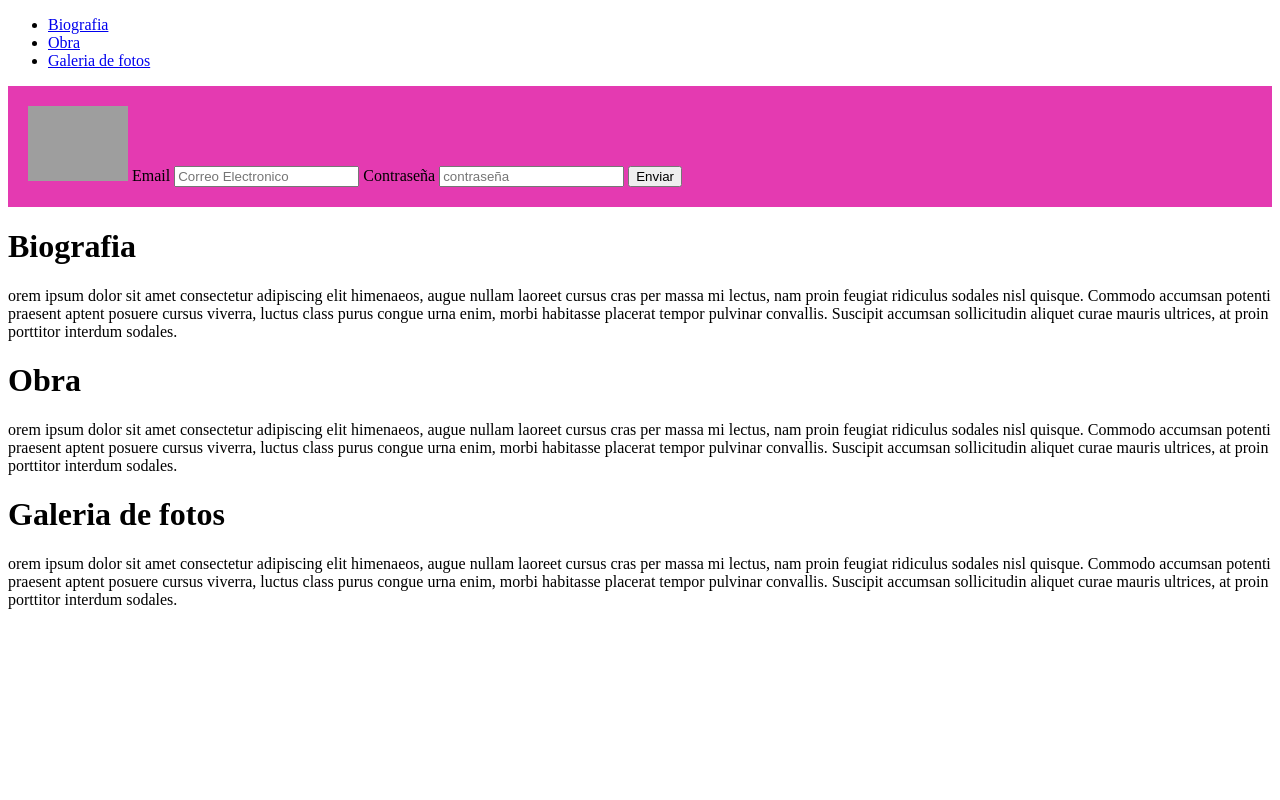
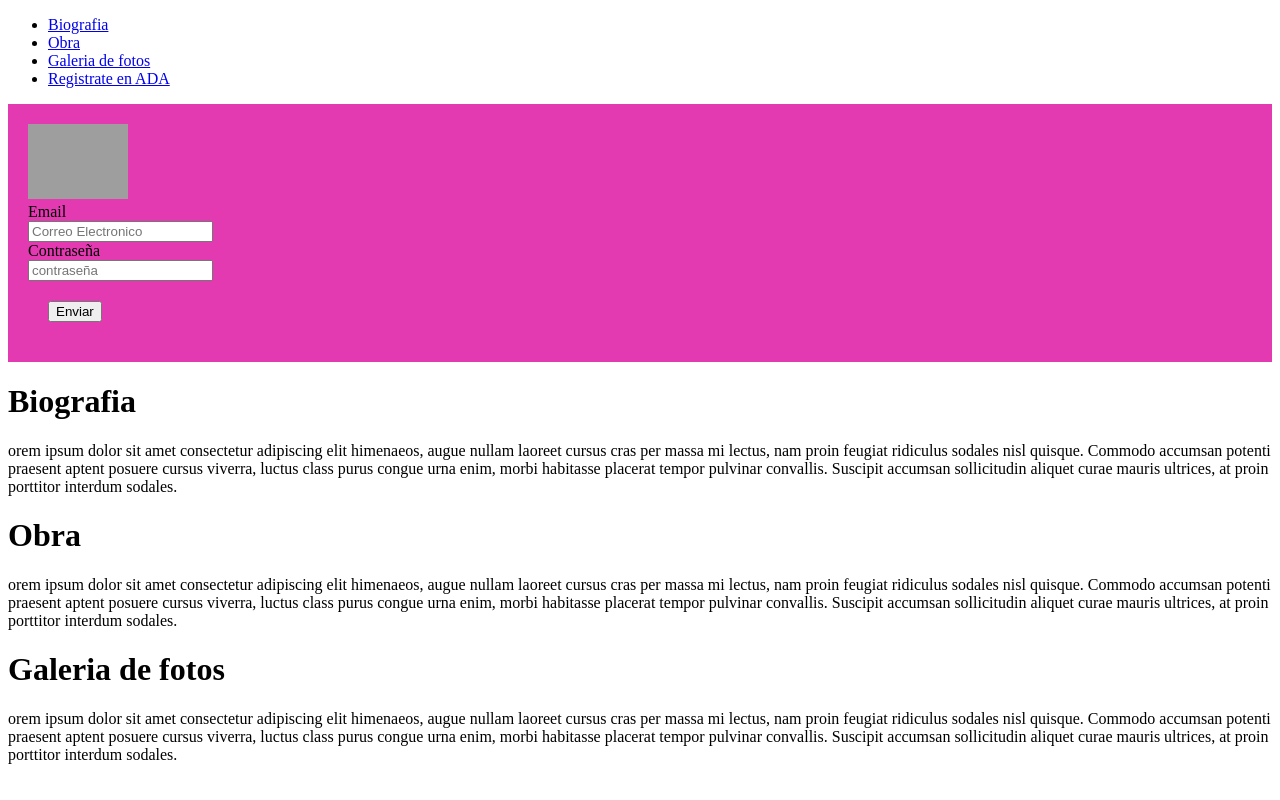
Before and after one commit to andypalmera/clase-05, a plain HTML site: page index.html in a window 1280 px wide. Drawn offline with Linux system fonts and the light colour scheme; grey boxes are pictures that could not be loaded.

Commit message:
creamos links con carpetas y -blank

```diff
--- a/index.html
+++ b/index.html
@@ -10,22 +10,26 @@
 div{
     background: hsl(318, 76%, 56%);
     padding: 20px;
-    position: relative;
 }
 </style>
 <body>
     <ul>
-        <li><a href="#biografia">Biografia</a></li>
-        <li><a href="#obra">Obra</a></li>
-        <li><a href="#galeria">Galeria de fotos</a></li>
+        <li><a href="#biografia"target="_blank">Biografia</a></li>
+        <li><a href="pagina2.html" target="_blank">Obra</a></li>
+        <li><a href="../clase 04/index.html" target="_blank">Galeria de fotos</a></li>
+        <li><a href="C:\Users\andre\clases ada\clase 03\imagen con label/index.html" target="_blank">Registrate en ADA</a></li>
     </ul>
+
 <div>
     <img src="https://lh3.googleusercontent.com/2gHsyHCi6OaXPe1GSSnMIfELGRzxJ5u1kLOMg0sffTEwAT5CAJw_Z-cdh0zdhJ6Hw5zeSgvli8TU5mPIKWAS=w1024" width="100px">
-    <label for="mail">Email</label>
-        <input id="mail" type="mail" placeholder="Correo Electronico">
-    <label for="contraseña">Contraseña</label>
-        <input id="contraseña" type="passport" placeholder="contraseña">
-    <button>Enviar</button>
+    <form action="#">
+    <label for="mail">Email</label></br>
+         <input id="mail" type="mail" placeholder="Correo Electronico"></br>
+    <label for="contraseña">Contraseña</label></br>
+        <input id="contraseña" type="passport" placeholder="contraseña"></br>
+    </form>
+    <div><button>Enviar</button></div>
+</form>
 </div>
     <h1 id="biografia">Biografia</h1>
     <p>orem ipsum dolor sit amet consectetur adipiscing elit himenaeos, augue nullam laoreet cursus cras per massa mi lectus, nam proin feugiat ridiculus sodales nisl quisque. Commodo accumsan potenti praesent aptent posuere cursus viverra, luctus class purus congue urna enim, morbi habitasse placerat tempor pulvinar convallis. Suscipit accumsan sollicitudin aliquet curae mauris ultrices, at proin porttitor interdum sodales.</p>
```
Also changed, not shown: pagina2.html (added, +12 -0 lines).
